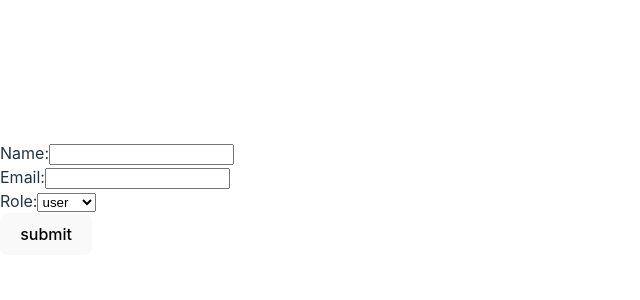
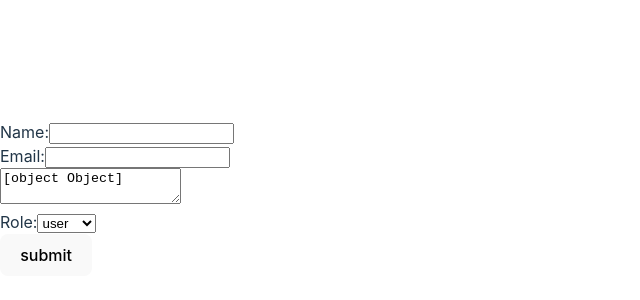
Before and after one commit to 9NBelka/react-learn-module-3, a React (Vite) app: page / in a window 1280 px wide. Shown: the part 202-502 px from the top of the page, without its empty margins (0-640 px from the left). Built offline with nearby package versions, Linux system fonts and the light colour scheme.

Commit message:
textarea

```diff
--- a/src/components/FormFormik/FormFormik.jsx
+++ b/src/components/FormFormik/FormFormik.jsx
@@ -28,6 +28,7 @@ const FormFormik = ({onDoHandleSubmit}) => {
           <label htmlFor={emailFieldId}>Email:</label>
           <Field type="email" name="email" id={emailFieldId} />
         </div>
+        <Field as="textarea"/>
         <div>
           <label htmlFor={roleFieldId}>Role:</label>
           <Field as="select" name="role" id={roleFieldId}>
```
